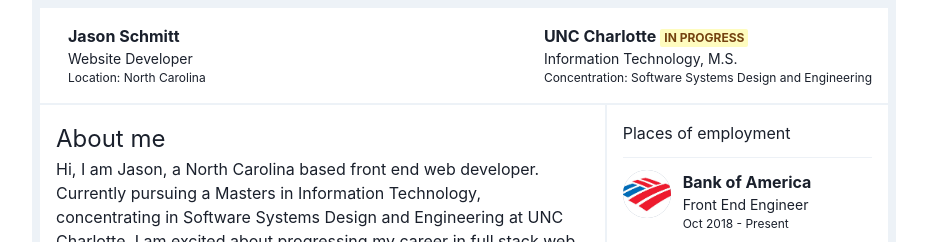
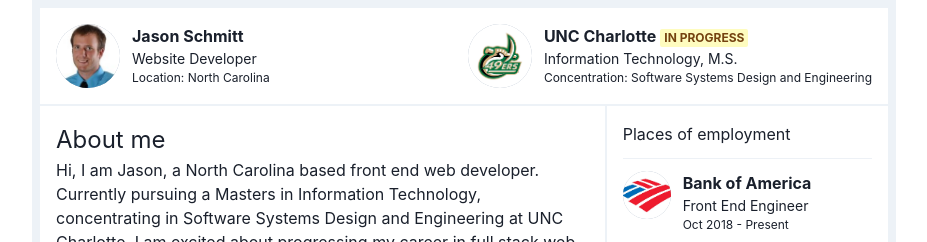
Before and after one commit to schmitty890/jasonschmitt.dev, a Gatsby site: page / in a window 1280 px wide. Shown: the top 242 px of the page, without its empty margins (176-1103 px from the left). Built offline with nearby package versions, Linux system fonts and the light colour scheme; Gatsby itself is replaced by a stand-in of ours.

Commit message:
separating header out into its own component

```diff
--- /dev/null
+++ b/src/components/Header/Header.js
@@ -0,0 +1,43 @@
+import React from "react"
+import { Box, GridItem, Flex, Avatar, Text, Badge } from "@chakra-ui/react"
+import me from "../../../static/images/jasonschmitt2.png"
+import unccLogo from "../../../static/images/uncc.png"
+
+const Header = () => {
+  return (
+    <GridItem
+      p={4}
+      rowSpan={6}
+      colSpan={{ base: 12 }}
+      bg={{ base: "white" }}
+      justifyContent={"space-between"}
+      display={"inline-flex"}
+    >
+      <Flex>
+        <Avatar src={me} size="lg" />
+        <Box ml="3">
+          <Text fontWeight="bold">Jason Schmitt</Text>
+          <Text fontSize="sm">Website Developer</Text>
+          <Text fontSize="xs">Location: North Carolina</Text>
+        </Box>
+      </Flex>
+      <Flex>
+        <Avatar src={unccLogo} size="lg" />
+        <Box ml="3">
+          <Text fontWeight="bold">
+            UNC Charlotte
+            <Badge ml="1" colorScheme="yellow">
+              In Progress
+            </Badge>
+          </Text>
+          <Text fontSize="sm">Information Technology, M.S.</Text>
+          <Text fontSize="xs">
+            Concentration: Software Systems Design and Engineering
+          </Text>
+        </Box>
+      </Flex>
+    </GridItem>
+  )
+}
+
+export default Header
--- a/src/pages/index.js
+++ b/src/pages/index.js
@@ -18,6 +18,7 @@
 // import unccLogo from "../../images/uncc.png"
 import { SocialIcon } from "react-social-icons"
 import { IconContext } from "react-icons"
+import Header from "../components/Header/Header"
 
 import Work from "../data/work.json"
 
@@ -66,38 +67,7 @@
               gap={0.5}
               borderRadius="5px"
             >
-              <GridItem
-                p={4}
-                rowSpan={6}
-                colSpan={{ base: 12 }}
-                bg={{ base: "white" }}
-                justifyContent={"space-between"}
-                display={"inline-flex"}
-              >
-                <Flex>
-                  {/* <Avatar src={me} size="lg" /> */}
-                  <Box ml="3">
-                    <Text fontWeight="bold">Jason Schmitt</Text>
-                    <Text fontSize="sm">Website Developer</Text>
-                    <Text fontSize="xs">Location: North Carolina</Text>
-                  </Box>
-                </Flex>
-                <Flex>
-                  {/* <Avatar src={unccLogo} size="lg" /> */}
-                  <Box ml="3">
-                    <Text fontWeight="bold">
-                      UNC Charlotte
-                      <Badge ml="1" colorScheme="yellow">
-                        In Progress
-                      </Badge>
-                    </Text>
-                    <Text fontSize="sm">Information Technology, M.S.</Text>
-                    <Text fontSize="xs">
-                      Concentration: Software Systems Design and Engineering
-                    </Text>
-                  </Box>
-                </Flex>
-              </GridItem>
+              <Header />
               <GridItem
                 rowSpan={1}
                 colSpan={{ base: 12, md: 6, lg: 8 }}
```
